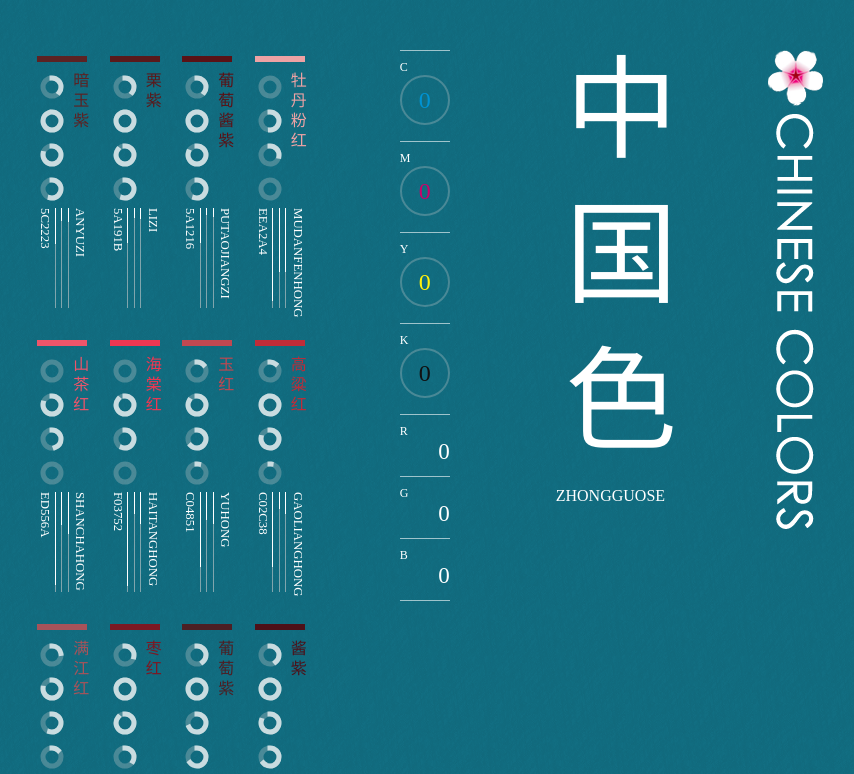
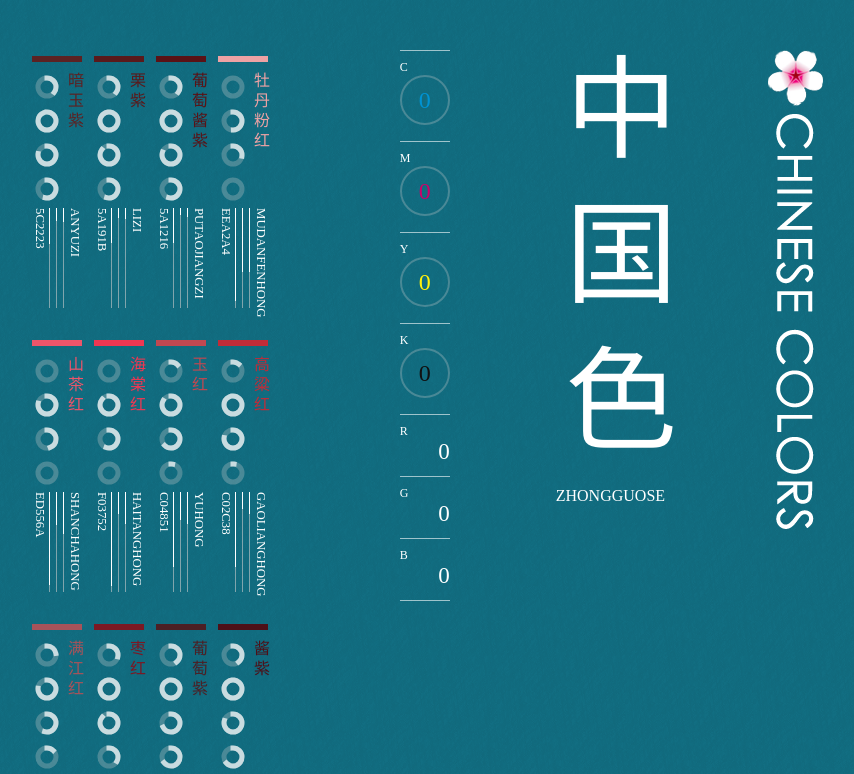
Before and after one commit to haibolian/chinese-colors, a Vue app: page / in a window 1280 px wide. Shown: the top 774 px of the page, without its empty margins (244-1098 px from the left). Built offline with nearby package versions, Linux system fonts and the light colour scheme; a web font is replaced by a local one.

Commit message:
flex布局修改

```diff
--- a/src/views/Home.vue
+++ b/src/views/Home.vue
@@ -127,7 +127,7 @@ export default {
     box-sizing: border-box;
     padding: 0 80px 0 270px;
     display: flex;
-    justify-content: space-around;
+    justify-content: flex-start;
     flex-wrap: wrap;
   }
   .color-info {
```
